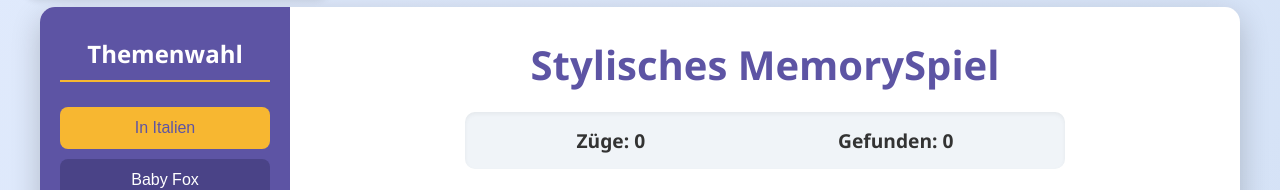
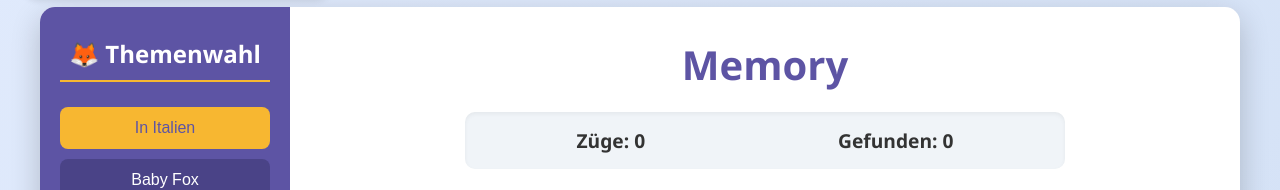
Before and after one commit to XanderFoxy/MemorySpiel, a plain HTML site: page index.html in a window 1280 px wide. Shown: the part 63-253 px from the top of the page. Drawn offline with Linux system fonts and the light colour scheme.

Commit message:
Update index.html

```diff
--- a/index.html
+++ b/index.html
@@ -3,7 +3,7 @@
 <head>
     <meta charset="UTF-8">
     <meta name="viewport" content="width=device-width, initial-scale=1.0">
-    <title>Stylisches MemorySpiel</title>
+    <title>Memory</title>
     <link rel="stylesheet" href="style.css">
     <link rel="stylesheet" href="https://cdnjs.cloudflare.com/ajax/libs/font-awesome/6.0.0-beta3/css/all.min.css">
 </head>
@@ -16,7 +16,7 @@
     <div class="game-container">
 
         <aside class="sidebar">
-            <h2>Themenwahl</h2>
+            <h2>🦊 Themenwahl</h2>
             <nav>
                 <button class="theme-button" data-theme="InItalien">In Italien</button>
                 <button class="theme-button" data-theme="BabyFox">Baby Fox</button>
@@ -26,7 +26,7 @@
         </aside>
 
         <main class="main-content">
-            <h1>Stylisches MemorySpiel</h1>
+            <h1>Memory</h1>
 
             <div class="stats">
                 <span id="moves">Züge: 0</span>
```
